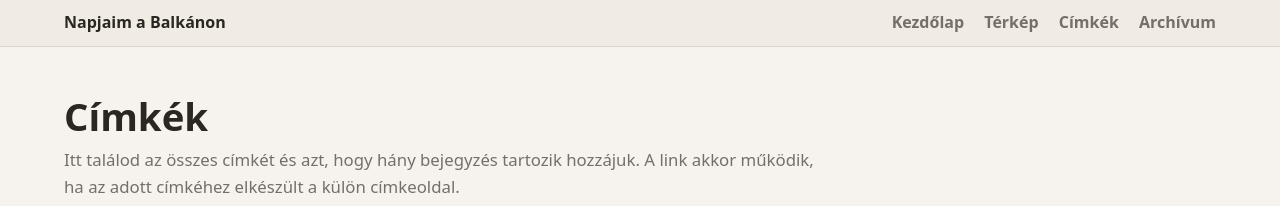
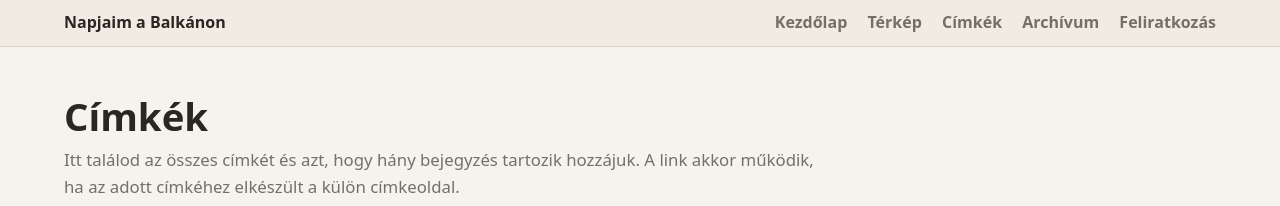
Before and after one commit to havassy/fotoblog, a Jekyll site: the page built from tags.md, in a window 1280 px wide. Shown: the top 206 px of the page. Built offline with Jekyll 4.4.1, drawn with Linux system fonts in a browser that asks for light colours.

Commit message:
Update header.html

```diff
--- a/_includes/header.html
+++ b/_includes/header.html
@@ -6,6 +6,7 @@
       <a href="{{ '/map/' | relative_url }}">Térkép</a>
       <a href="{{ '/tags/' | relative_url }}">Címkék</a>
       <a href="{{ '/archive/' | relative_url }}">Archívum</a>
+      <a href="#" data-subscribe-open>Feliratkozás</a>
     </nav>
   </div>
 </header>
```
